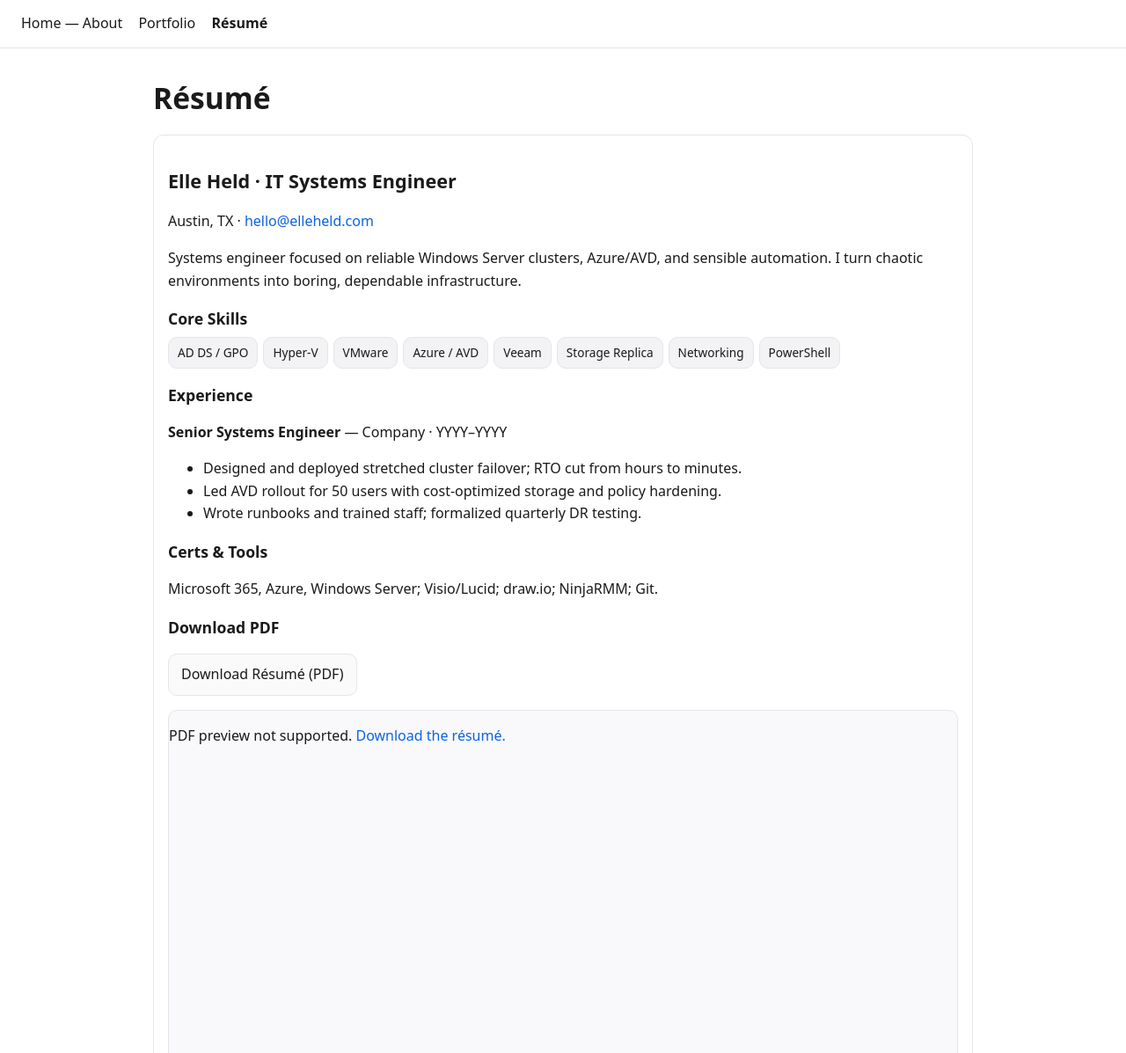
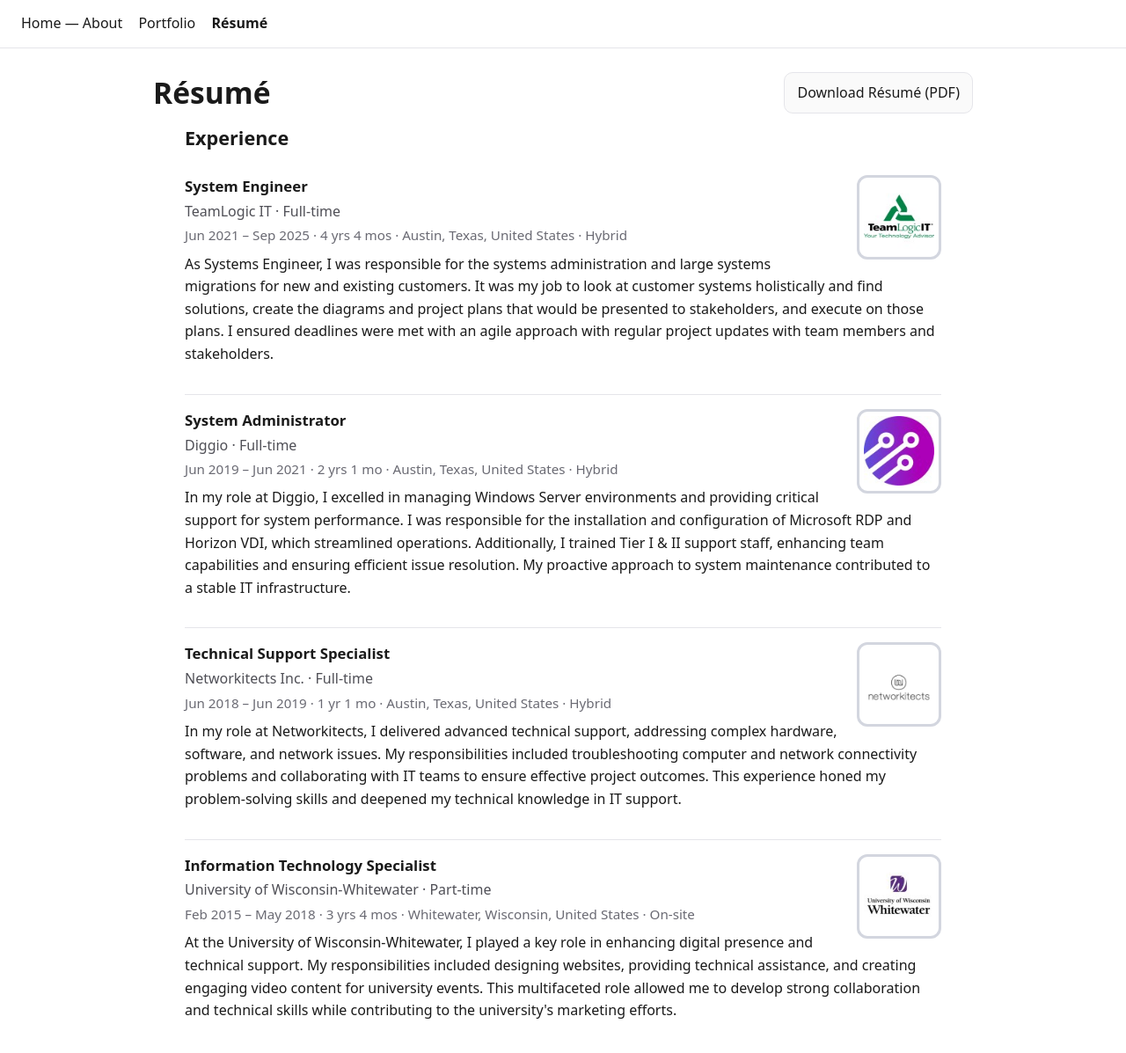
Before and after one commit to elleheld/portfolio, a plain HTML site: page public/resume.html in a window 1280 px wide. Shown: the top 1197 px of the page at 88% size. Drawn offline with Linux system fonts and the light colour scheme.

Commit message:
resume buildout

```diff
--- a/public/resume.html
+++ b/public/resume.html
@@ -4,8 +4,8 @@
   <meta charset="utf-8">
   <meta name="viewport" content="width=device-width, initial-scale=1">
   <title>Résumé — Elle Held</title>
-  <meta name="description" content="Plain-text résumé plus an embedded PDF for download.">
-  <link rel="stylesheet" href="styles.css">
+  <meta name="description" content="Résumé of Elle Held — Systems Engineer / IT Consultant.">
+  <link rel="stylesheet" href="styles.css?v=10">
 </head>
 <body>
   <header class="site">
@@ -15,38 +15,81 @@
       <a class="active" href="resume.html">Résumé</a>
     </nav>
   </header>
+
   <main class="container">
-    <h1>Résumé</h1>
-    <section class="card">
-      <h2>Elle Held · IT Systems Engineer</h2>
-      <p>Austin, TX · <a href="mailto:hello@elleheld.com">hello@elleheld.com</a></p>
-      <p>Systems engineer focused on reliable Windows Server clusters, Azure/AVD, and sensible automation. I turn chaotic environments into boring, dependable infrastructure.</p>
+<div class="resume-head">
+  <h1>Résumé</h1>
+  <a class="button" href="assets/Elle-Held-Resume.pdf" download>Download Résumé (PDF)</a>
+</div>
 
-      <h3>Core Skills</h3>
-      <div class="kv">
-        <span>AD DS / GPO</span><span>Hyper‑V</span><span>VMware</span><span>Azure / AVD</span><span>Veeam</span><span>Storage Replica</span><span>Networking</span><span>PowerShell</span>
+    <section class="resume">
+      <!-- EXPERIENCE -->
+      <div class="section">
+        <h2>Experience</h2>
+
+        <div class="item">
+          <!-- right-floated logo placeholder -->
+          <figure class="org-logo">
+            <img src="assets/teamlogic.png" alt="TeamLogic IT logo" width="96" height="96" onerror="this.style.visibility='hidden'">
+          </figure>
+
+          <div class="role">System Engineer</div>
+          <div class="company">TeamLogic IT · Full-time</div>
+          <div class="meta">Jun 2021 – Sep 2025 · 4 yrs 4 mos · Austin, Texas, United States · Hybrid</div>
+          <p class="desc">As Systems Engineer, I was responsible for the systems administration and large systems migrations for new and existing customers. It was my job to look at customer systems holistically and find solutions, create the diagrams and project plans that would be presented to stakeholders, and execute on those plans. I ensured deadlines were met with an agile approach with regular project updates with team members and stakeholders.</p>
+        </div>
+
+        <div class="item">
+          <figure class="org-logo">
+            <img src="assets/diggio.png" alt="Diggio logo" width="96" height="96" onerror="this.style.visibility='hidden'">
+          </figure>
+
+          <div class="role">System Administrator</div>
+          <div class="company">Diggio · Full-time</div>
+          <div class="meta">Jun 2019 – Jun 2021 · 2 yrs 1 mo · Austin, Texas, United States · Hybrid</div>
+          <p class="desc">In my role at Diggio, I excelled in managing Windows Server environments and providing critical support for system performance. I was responsible for the installation and configuration of Microsoft RDP and Horizon VDI, which streamlined operations. Additionally, I trained Tier I & II support staff, enhancing team capabilities and ensuring efficient issue resolution. My proactive approach to system maintenance contributed to a stable IT infrastructure.</p>
+        </div>
+
+        <div class="item">
+          <figure class="org-logo">
+            <img src="assets/networkitects.png" alt="Networkitects Inc. logo" width="96" height="96" onerror="this.style.visibility='hidden'">
+          </figure>
+
+          <div class="role">Technical Support Specialist</div>
+          <div class="company">Networkitects Inc. · Full-time</div>
+          <div class="meta">Jun 2018 – Jun 2019 · 1 yr 1 mo · Austin, Texas, United States · Hybrid</div>
+          <p class="desc">In my role at Networkitects, I delivered advanced technical support, addressing complex hardware, software, and network issues. My responsibilities included troubleshooting computer and network connectivity problems and collaborating with IT teams to ensure effective project outcomes. This experience honed my problem-solving skills and deepened my technical knowledge in IT support.</p>
+        </div>
+
+        <div class="item">
+          <figure class="org-logo">
+            <img src="assets/whitewater.png" alt="University of Wisconsin-Whitewater logo" width="96" height="96" onerror="this.style.visibility='hidden'">
+          </figure>
+
+          <div class="role">Information Technology Specialist</div>
+          <div class="company">University of Wisconsin-Whitewater · Part-time</div>
+          <div class="meta">Feb 2015 – May 2018 · 3 yrs 4 mos · Whitewater, Wisconsin, United States · On-site</div>
+          <p class="desc">At the University of Wisconsin-Whitewater, I played a key role in enhancing digital presence and technical support. My responsibilities included designing websites, providing technical assistance, and creating engaging video content for university events. This multifaceted role allowed me to develop strong collaboration and technical skills while contributing to the university's marketing efforts.</p>
+        </div>
       </div>
 
-      <h3>Experience</h3>
-      <p><strong>Senior Systems Engineer</strong> — Company · YYYY–YYYY</p>
-      <ul>
-        <li>Designed and deployed stretched cluster failover; RTO cut from hours to minutes.</li>
-        <li>Led AVD rollout for 50 users with cost‑optimized storage and policy hardening.</li>
-        <li>Wrote runbooks and trained staff; formalized quarterly DR testing.</li>
-      </ul>
+      <!-- EDUCATION -->
+      <div class="section">
+        <h2>Education</h2>
+        <div class="item">
+          <figure class="org-logo">
+            <img src="assets/whitewater.png" alt="University of Wisconsin-Whitewater logo" width="96" height="96" onerror="this.style.visibility='hidden'">
+          </figure>
 
-      <h3>Certs & Tools</h3>
-      <p>Microsoft 365, Azure, Windows Server; Visio/Lucid; draw.io; NinjaRMM; Git.</p>
-
-      <h3>Download PDF</h3>
-      <p><a class="button" href="assets/Elle-Held-Resume.pdf" download>Download Résumé (PDF)</a></p>
-      <div class="pdf-frame">
-        <object data="assets/Elle-Held-Resume.pdf" type="application/pdf" width="100%" height="100%">
-          <p>PDF preview not supported. <a href="assets/Elle-Held-Resume.pdf">Download the résumé.</a></p>
-        </object>
+          <div class="role">University of Wisconsin-Whitewater</div>
+          <div class="company">Bachelor of Business Administration — BBA, Information Technology</div>
+          <div class="meta">2014 – 2018</div>
+          <p class="desc">Graduated Cum Laude</p>
+        </div>
       </div>
     </section>
   </main>
+
   <footer class="site">© 2025-10-13 Elle Held</footer>
 </body>
 </html>
--- a/public/styles.css
+++ b/public/styles.css
@@ -173,3 +173,102 @@ footer.site {
 @media (max-width: 700px){
   .float-headshot{ float: none !important; width: 160px; margin: 12px auto 16px; }
 }
+
+
+/* ----- Résumé page (LinkedIn-ish with dividers) ----- */
+.resume { max-width: 860px; margin: 0 auto; }
+.resume .section + .section { margin-top: 28px; }
+.resume h2 { margin-top: 6px; }
+
+.resume .item {
+  padding: 16px 0;
+}
+.resume .item + .item {
+  border-top: 1px solid #e5e5ea;   /* the divider line you wanted */
+}
+
+.resume .role { font-weight: 700; font-size: 1.05rem; }
+.resume .company { color: #4f4f56; margin-top: 2px; }
+.resume .meta { color: #6a6a73; font-size: .95rem; margin-top: 2px; }
+.resume .desc { margin-top: 8px; }
+
+@media (max-width: 700px){
+  .resume { max-width: none; }
+}
+
+/* ---- Float the download button right ---- */
+.download-right { margin-bottom: 8px; }
+.download-right::after { content:""; display: table; clear: both; }
+.download-right .button { float: right; }
+
+/* ---- Right-floated org logos (placeholders) ---- */
+.org-logo{
+  float: right;
+  width: 96px;
+  height: 96px;
+  margin: 0 0 8px 16px;           /* space between logo and text */
+  border: 1px solid #e5e5ea;
+  border-radius: 10px;
+  background: #fafafa;            /* shows even before images exist */
+  display: flex; align-items: center; justify-content: center;
+  overflow: hidden;
+}
+.org-logo img{
+  max-width: 88%;
+  max-height: 88%;
+  object-fit: contain;
+  display: block;
+}
+/* contain floats inside each item */
+.resume .item::after { content:""; display: table; clear: both; }
+
+/* Mobile: stop floating so they sit inline/center */
+@media (max-width: 700px){
+  .download-right .button { float: none; }
+  .org-logo{
+    float: none;
+    margin: 0 0 8px auto;         /* align to the right; use auto/auto to center */
+  }
+}
+
+/* Title + button on one line */
+.resume-head{
+  display: flex;
+  align-items: center;
+  justify-content: space-between; /* pushes button to the right */
+  gap: 16px;
+  margin-bottom: 8px;
+}
+.resume-head h1{ margin: 0; }     /* remove extra gap above/below */
+.resume-head .button{ white-space: nowrap; }  /* prevent wrap inside button */
+
+/* Small screens: allow wrapping to a second line cleanly */
+@media (max-width: 520px){
+  .resume-head{ flex-wrap: wrap; row-gap: 8px; }
+  .resume-head .button{ margin-left: auto; }  /* keeps it right-aligned when it wraps */
+}
+
+.org-logo{
+  border: 3px solid #d3d6df;   /* 3px gray border */
+  border-radius: 12px;
+  background: #fff;
+}
+
+/* kill the inner border coming from figure img */
+.org-logo img{
+  border: 0 !important;        /* overrides the global figure img border */
+  border-radius: 0;             /* optional: keep square inside */
+  max-width: 88%;
+  max-height: 88%;
+  object-fit: contain;
+}
+
+/* keep the float + spacing (already in your sheet, repeated here in case) */
+.org-logo{
+  float: right;
+  width: 96px;
+  height: 96px;
+  margin: 0 0 8px 16px;
+  display: flex; align-items: center; justify-content: center;
+  overflow: hidden;
+}
```
Also changed, not shown: public/assets/diggio.png (added), public/assets/networkitects.png (added), public/assets/teamlogic.png (added), public/assets/whitewater.png (added), 1 other file.
